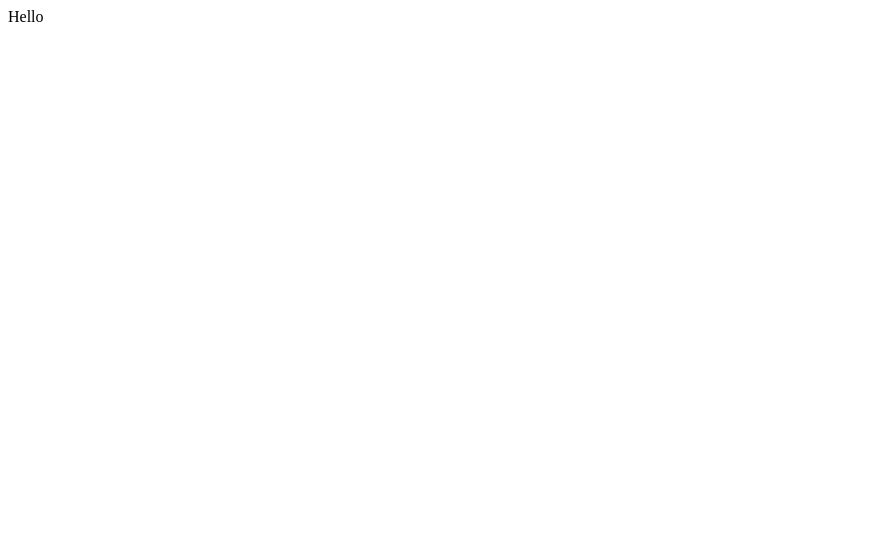
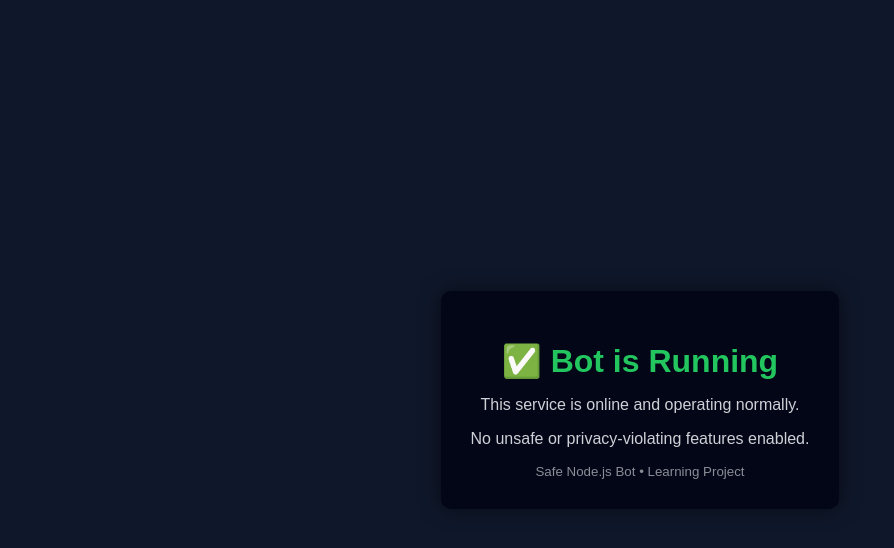
Before and after one commit to kingsley-001-pixel/demo-repo, a plain HTML site: page index.html in a window 1280 px wide. Shown: the whole page, without its empty margins (0-894 px from the left). Drawn offline with Linux system fonts and the light colour scheme.

Commit message:
Update index.html

```diff
--- a/index.html
+++ b/index.html
@@ -1 +1,55 @@
-<div>Hello</div>
+<!DOCTYPE html>
+<html lang="en">
+<head>
+  <meta charset="UTF-8" />
+  <meta name="viewport" content="width=device-width, initial-scale=1.0" />
+  <title>Safe Bot Status</title>
+
+  <style>
+    body {
+      font-family: Arial, sans-serif;
+      background: #0f172a;
+      color: #e5e7eb;
+      display: flex;
+      justify-content: center;
+      align-items: center;
+      height: 100vh;
+      margin: 0;
+    }
+
+    .container {
+      text-align: center;
+      padding: 30px;
+      border-radius: 10px;
+      background: #020617;
+      box-shadow: 0 0 20px rgba(0,0,0,0.5);
+    }
+
+    h1 {
+      color: #22c55e;
+      margin-bottom: 10px;
+    }
+
+    p {
+      opacity: 0.9;
+    }
+
+    small {
+      display: block;
+      margin-top: 15px;
+      opacity: 0.6;
+    }
+  </style>
+</head>
+<body>
+
+  <div class="container">
+    <h1>✅ Bot is Running</h1>
+    <p>This service is online and operating normally.</p>
+    <p>No unsafe or privacy‑violating features enabled.</p>
+
+    <small>Safe Node.js Bot • Learning Project</small>
+  </div>
+
+</body>
+</html>
```
